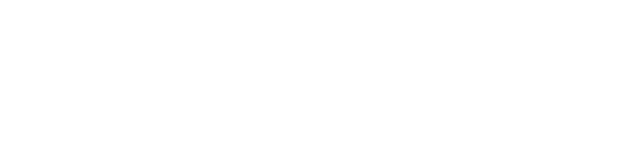
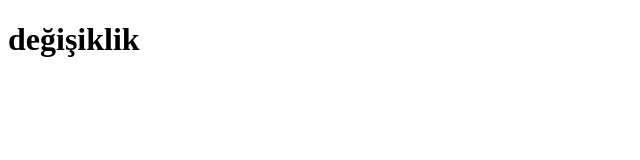
Before and after one commit to frknecn3/github-ders, a plain HTML site: page index.html in a window 1280 px wide. Shown: the whole page, without its empty margins (0-640 px from the left). Drawn offline with Linux system fonts and the light colour scheme.

Commit message:
html değişiklik

```diff
--- a/index.html
+++ b/index.html
@@ -6,5 +6,6 @@
     <title>Furkanın sitesi</title>
 </head>
 <body>
+    <h1>değişiklik</h1>
 </body>
 </html>
```
Also changed, not shown: 1 other file.
